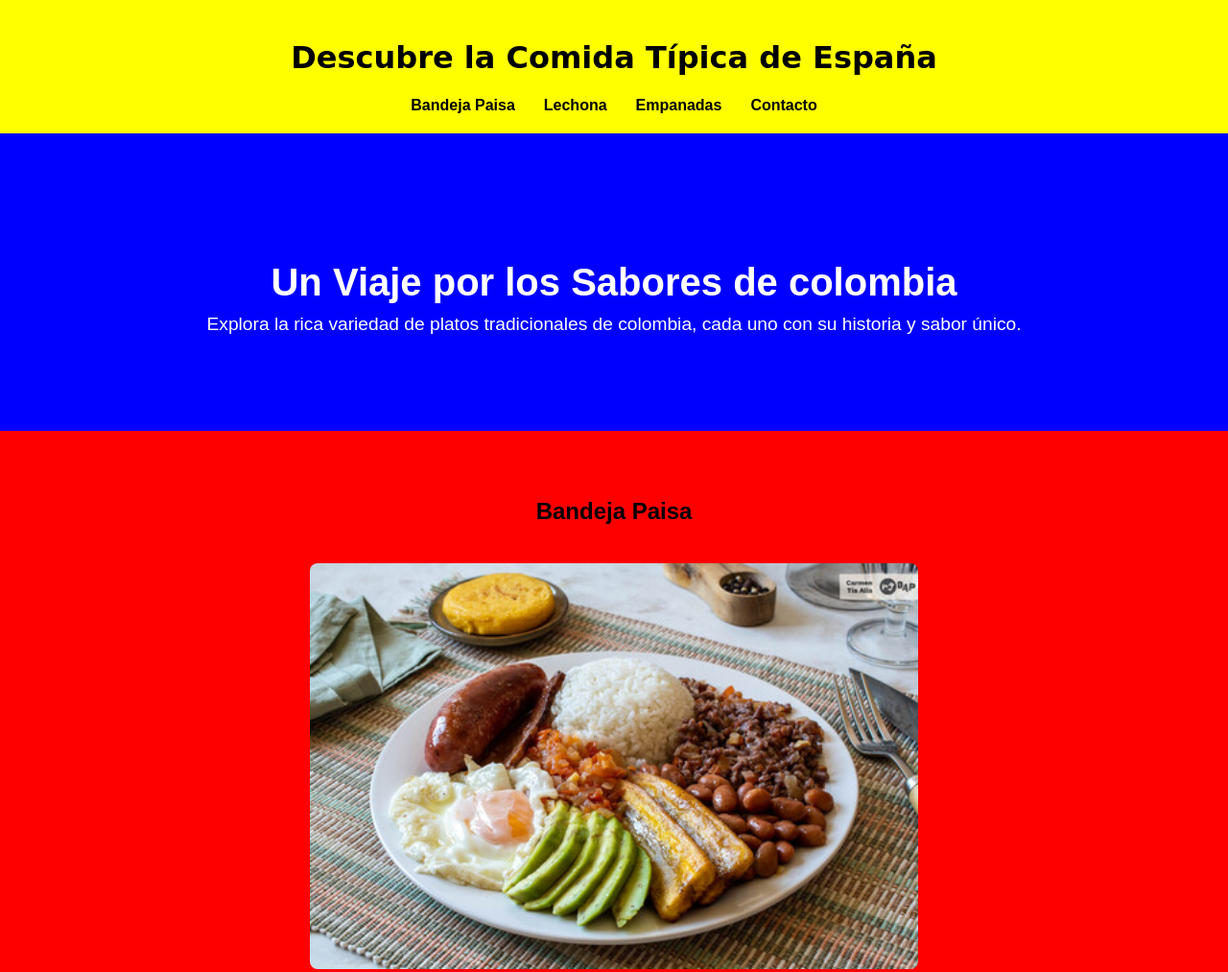
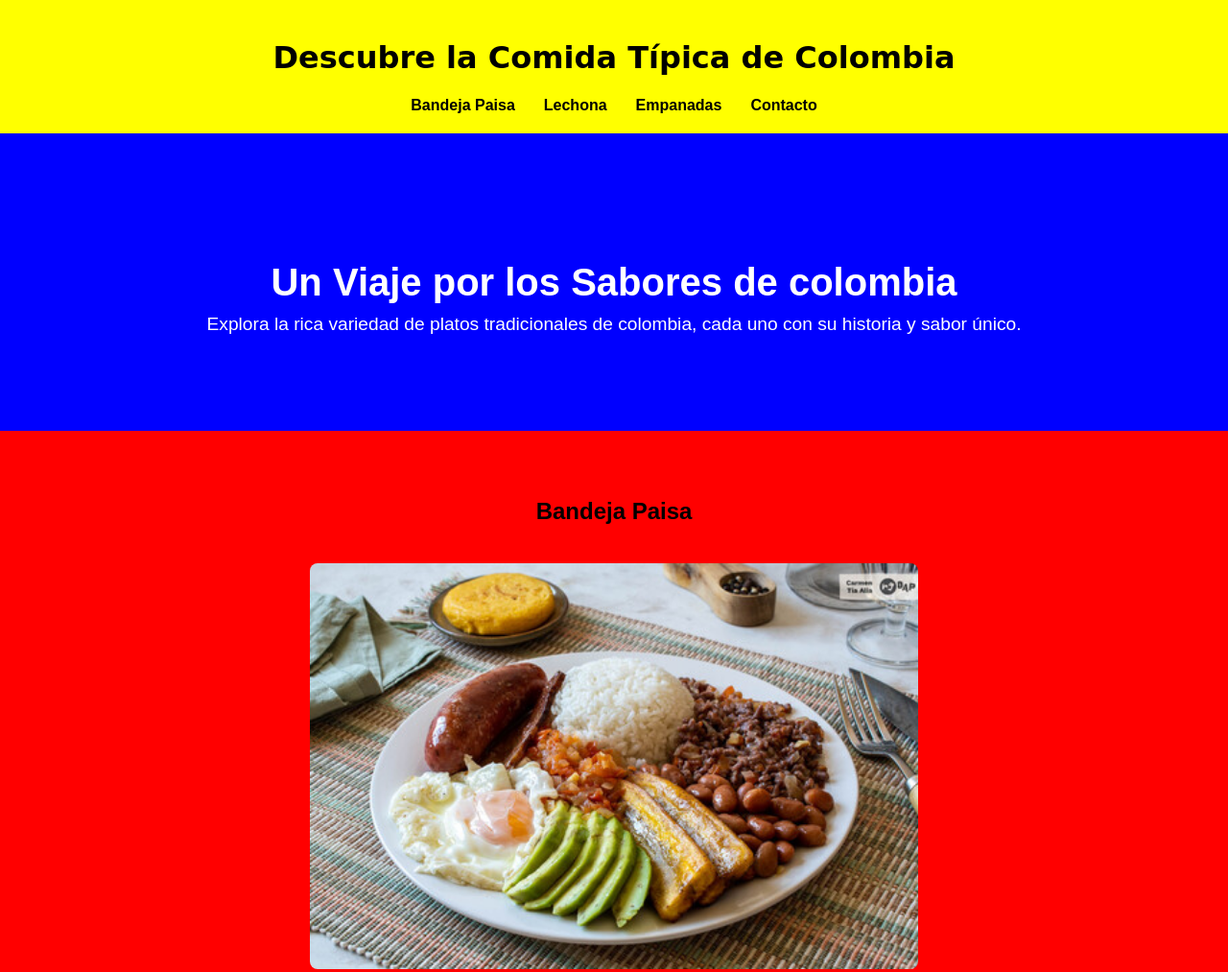
Before and after one commit to jesuscanchila/comidas_paises, a plain HTML site: page Colombia/Colombia.html in a window 1280 px wide. Shown: the top 1013 px of the page at 96% size. Drawn offline with Linux system fonts and the light colour scheme.

Commit message:
Update and rename españa.html to Colombia.html

```diff
--- a/Colombia/españa.html
+++ b/Colombia/Colombia.html
@@ -8,7 +8,7 @@
 </head>
 <body>
     <header class="main-header">
-        <h1>Descubre la Comida Típica de España</h1>
+        <h1>Descubre la Comida Típica de Colombia</h1>
         <nav class="navbar">
             <ul>
                 <li><a href="#Bandeja Paisa">Bandeja Paisa</a></li>
```
